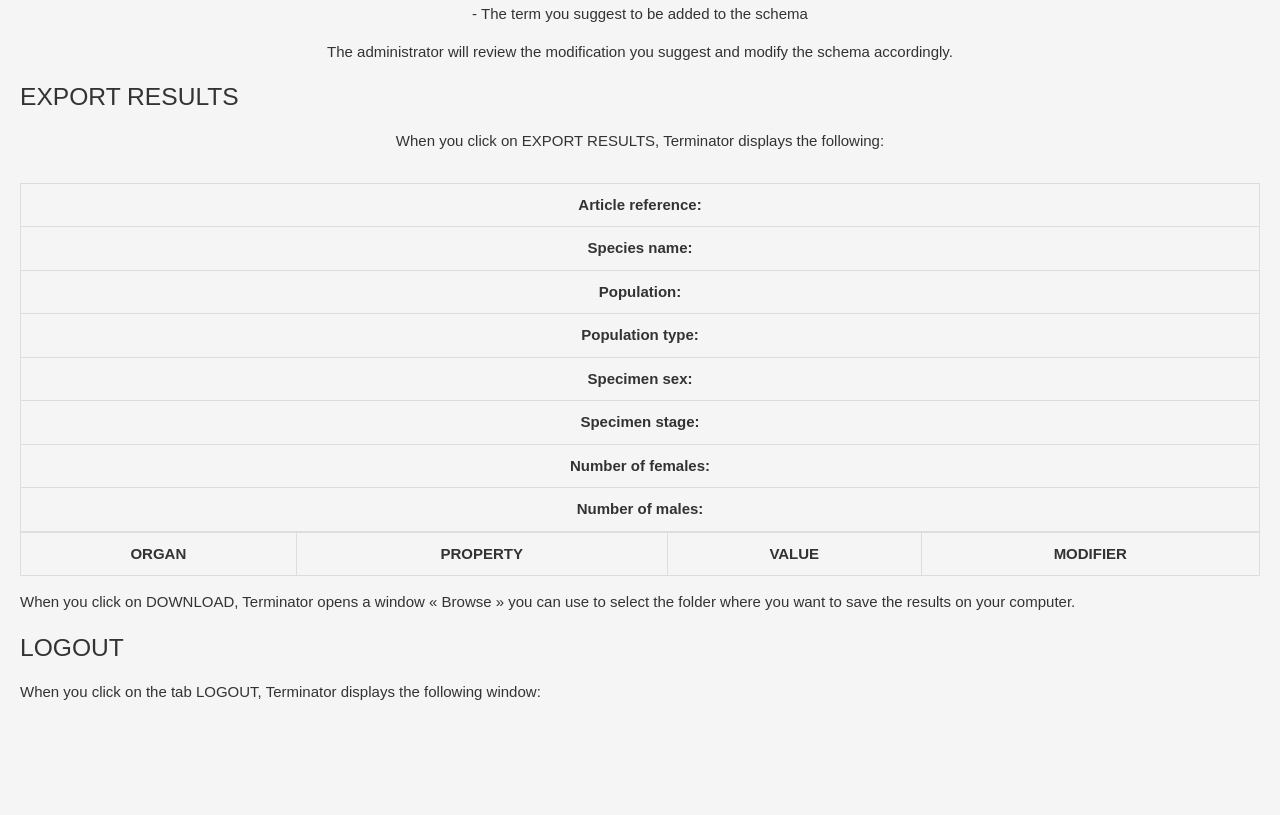
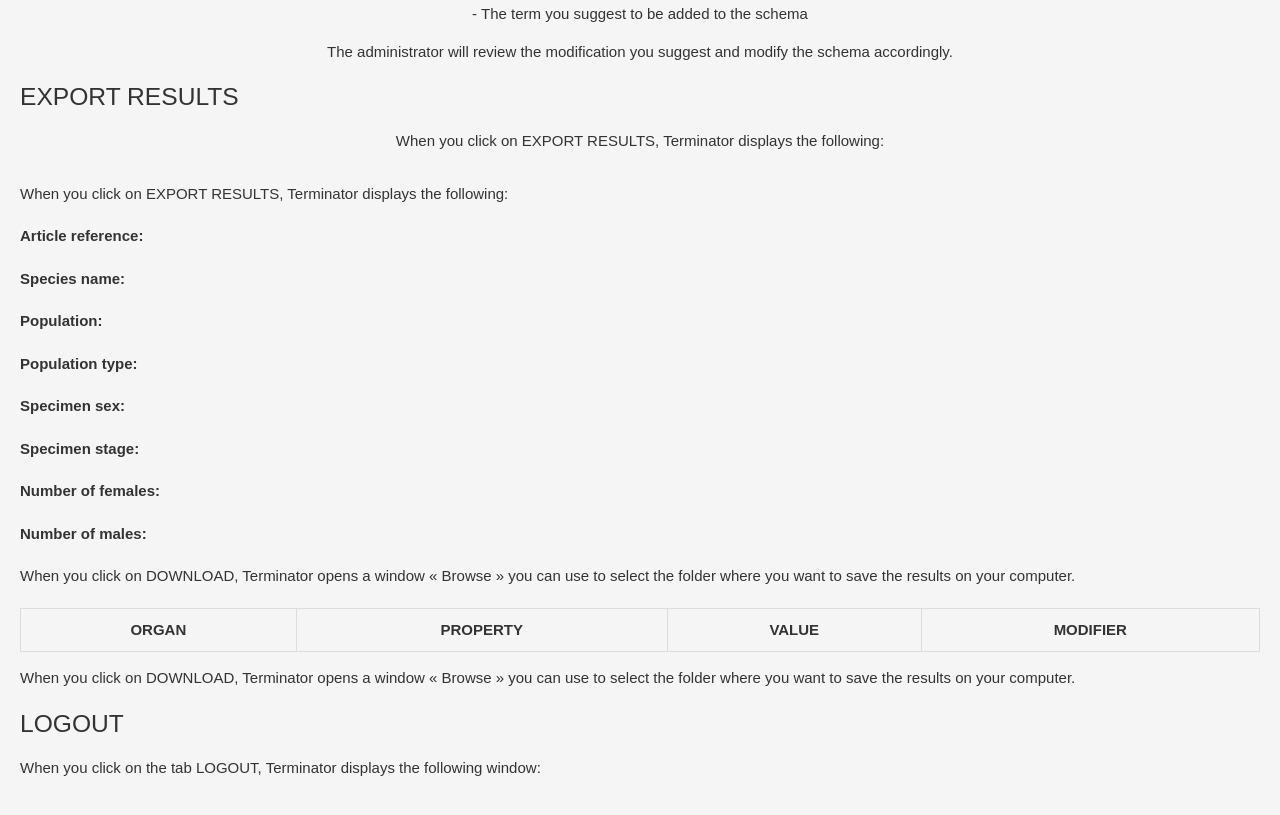
Before and after one commit to djoudii/TERMINATOR, a plain HTML site: page UserManual.html in a window 1280 px wide. Shown: the part 1606-2421 px from the top of the page. Before the commit the page ends 2365 px from the top, so only its background shows below. Drawn offline with Linux system fonts and the light colour scheme.

Commit message:
tableau retiré

```diff
--- a/UserManual.html
+++ b/UserManual.html
@@ -293,31 +293,17 @@
     <p class="centered">When you click on EXPORT RESULTS, Terminator displays the following:</p>
 
     <div class="result-section">
-        <table>
-            <tr>
-                <td class="no-wrap"><strong>Article reference:</strong></td>
-            </tr>
-            <tr>
-                <td class="no-wrap"><strong>Species name:</strong></td>
-            </tr>
-            <tr>
-                <td class="no-wrap"><strong>Population:</strong></td>
-            </tr>
-            <tr>
-                <td class="no-wrap"><strong>Population type:</strong></td>
-            </tr>
-            <tr>
-                <td class="no-wrap"><strong>Specimen sex:</strong></td>
-            </tr>
-            <tr>
-                <td class="no-wrap"><strong>Specimen stage:</strong></td>
-            </tr>
-            <tr>
-                <td class="no-wrap"><strong>Number of females:</strong></td>
-            </tr>
-            <tr>
-                <td class="no-wrap"><strong>Number of males:</strong></td>
-            </tr>
+        <p>When you click on EXPORT RESULTS, Terminator displays the following:</p>
+        <p class="no-wrap"><strong>Article reference:</strong></p>
+        <p class="no-wrap"><strong>Species name:</strong></p>
+        <p class="no-wrap"><strong>Population:</strong></p>
+        <p class="no-wrap"><strong>Population type:</strong></p>
+        <p class="no-wrap"><strong>Specimen sex:</strong></p>
+        <p class="no-wrap"><strong>Specimen stage:</strong></p>
+        <p class="no-wrap"><strong>Number of females:</strong></p>
+        <p class="no-wrap"><strong>Number of males:</strong></p>
+        <p>When you click on DOWNLOAD, Terminator opens a window « Browse » you can use to select the folder where you want to save the results on your computer.</p>
+    </div>
         </table>
         <table border="1">
             <tr>
```
